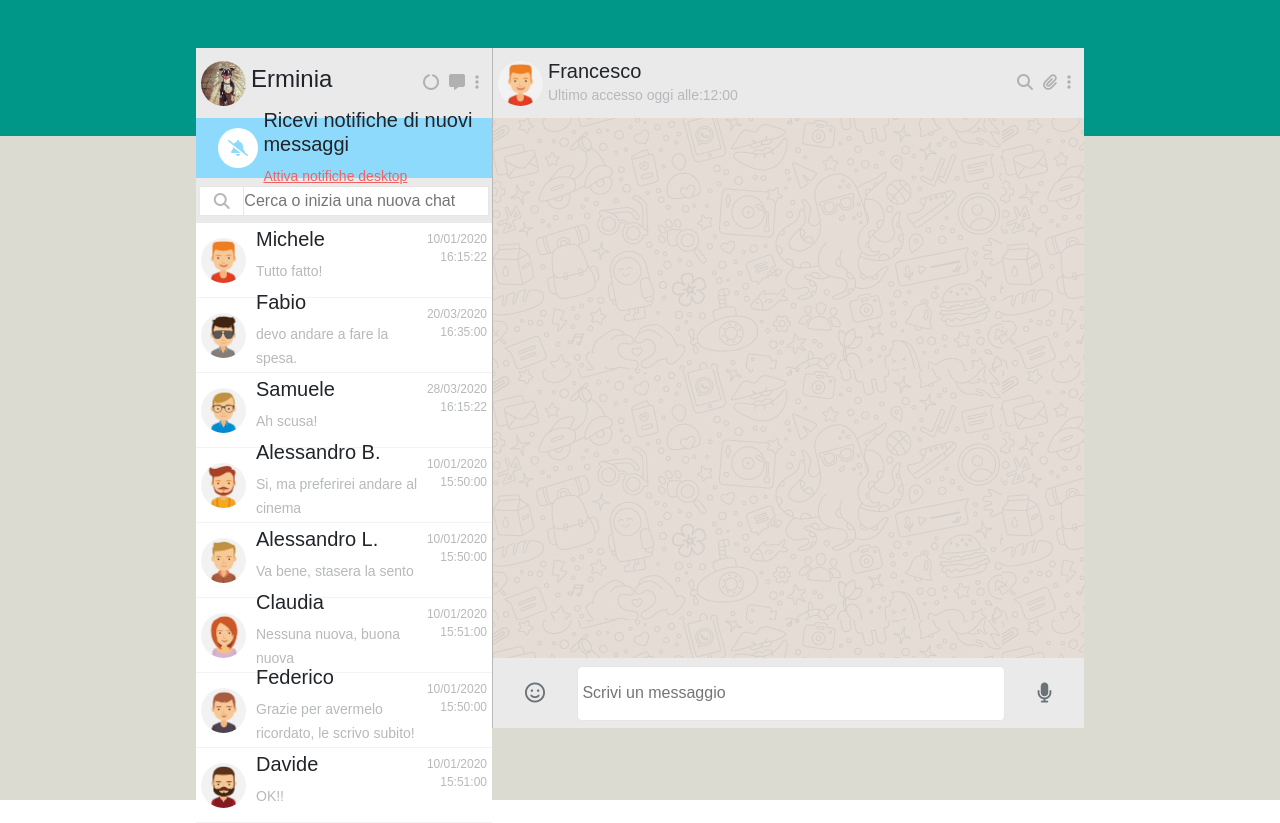
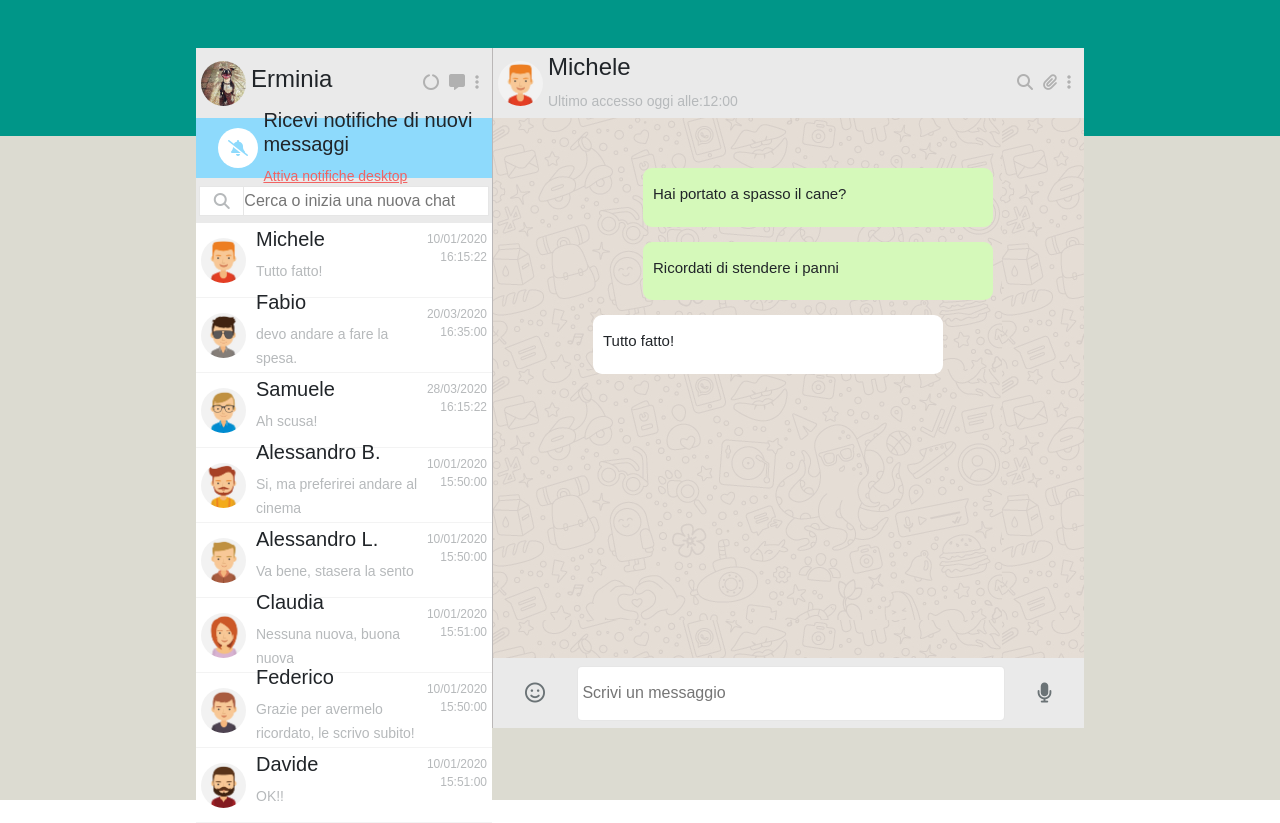
Before and after one commit to francescomadonna712/vue-boolzapp, a plain HTML site: page index.html in a window 1280 px wide. Drawn offline with nearby package versions, Linux system fonts and the light colour scheme.

Commit message:
selezione della chat

```diff
--- a/css/style.css
+++ b/css/style.css
@@ -120,32 +120,6 @@
     border: 1px solid rgba(128, 128, 128, 0.199);
 }
 
-/* colonna di destra */
-.chat{
-    height: calc(100% - 140px);
-    overflow-y: scroll;
-    background-image:url(../img/mine.jpg);
-    display: flex;
-    flex-direction: column;
-    padding: 50px 100px 0px 100px;
-
-}
-.write{
-    height: 70px;
-}
-
-.right-part .bar input{
-    width: 80%;
-    height: 55px;
-    border: 1px solid rgba(128, 128, 128, 0.199);
-    border-radius: 5px;
-}
-
-.fa-face-smile, .fa-microphone{
-    padding: 2rem;
-    color: #6b7376;
-    font-size: 20px;
-}
 
 /* contatti */
 .contacts{
@@ -188,3 +162,56 @@
     color: #b6b9bb;
     font-size: 12px;
 }
+
+/* colonna di destra */
+.chat{
+    height: calc(100% - 140px);
+    overflow-y: scroll;
+    background-image:url(../img/mine.jpg);
+    display: flex;
+    flex-direction: column;
+    padding: 50px 100px 0px 100px;
+
+}
+.write{
+    height: 70px;
+}
+
+.right-part .bar input{
+    width: 80%;
+    height: 55px;
+    border: 1px solid rgba(128, 128, 128, 0.199);
+    border-radius: 5px;
+}
+
+.fa-face-smile, .fa-microphone{
+    padding: 2rem;
+    color: #6b7376;
+    font-size: 20px;
+}
+/* chat */
+.chat .msg-line{
+    width: 100%;
+    display: flex;
+    min-width: 400px;
+}
+
+.chat .chat-box{
+    width: 350px;
+    border-radius: 9px;
+    margin-bottom: 15px;
+    padding: 15px 10px 5px 10px;
+    font-size: 15px;
+}
+
+.sent-position{
+    justify-content: flex-end;
+}
+
+.sent-color{
+    background-color: #d5f9ba;
+}
+
+.received-color{
+    background-color: white;
+}
--- a/index.html
+++ b/index.html
@@ -58,8 +58,10 @@
                         <!-- Contatti -->
                         <div class="contacts">
                             <!-- ciclo v for per lista contatti -->
-                            <div v-for="(item, i, array) in contacts" class="name-pic card-c" >
-
+                            <div v-for="(item, i, array) in contacts" class="name-pic card-c"
+                            :key="i"
+                            @click="clickContact(i)"
+                            :class="[i === activeChat ? 'active' : '', item.visible === false ? 'no-display' : ''] ">
                                 <img :src="item.avatar" :alt="item.name">
                                     <!-- username -->
                                 <div class="usernamemsg">
@@ -78,12 +80,17 @@
                     <section class="col-8 right-part">
                         <!-- user -->
                         <div class="user">
-                            <div class="name-pic">
-                                <img src="./img/avatar_1.jpg" alt="user">
+                            <div
+                            class="name-pic">
+
+                                <img :src="contacts[activeChat].avatar" alt="contacts[activeChat].name">
+
                                 <div>
-                                    <h5 class="p-0 m-0">Francesco</h5>
-                                    <span>Ultimo accesso oggi alle:12:00</span>
+
+                                    <h4>{{contacts[activeChat].name}}</h4>
+                                    <span>Ultimo accesso oggi alle:12:00 </span>
                                 </div>
+
                             </div>
                             <!-- icone -->
                             <div class="user-icons">
@@ -100,7 +107,22 @@
                         </div>
                         <!-- chat -->
                         <div class="chat">
+                            <div
+                            class="msg-line"
+                            v-for="(item2, j) in contacts[activeChat].messages"
+                            :key="j"
+                            :class="item2.status === 'sent' ? 'sent-position' : '' ">
+                                <div
+                                class="chat-box"
+                                :class="item2.status === 'sent' ? 'sent-color' : 'received-color' ">
 
+                                    <div class="msg-box">
+                                        <p>
+                                            {{item2.message}}
+                                        </p>
+                                    </div>
+                                </div>
+                            </div>
                         </div>
 
                         <!-- Your chat -->
--- a/js/main.js
+++ b/js/main.js
@@ -4,6 +4,7 @@ createApp({
     data() {
 
         return{
+            activeChat: 0,
             contacts: [
                 {
                     name: 'Michele',
@@ -173,7 +174,9 @@ createApp({
     },
 
     methods: {
-
+        clickContact(index){
+            this.activeChat = index;
+        },
 
     }
 }).mount('#app')
```
